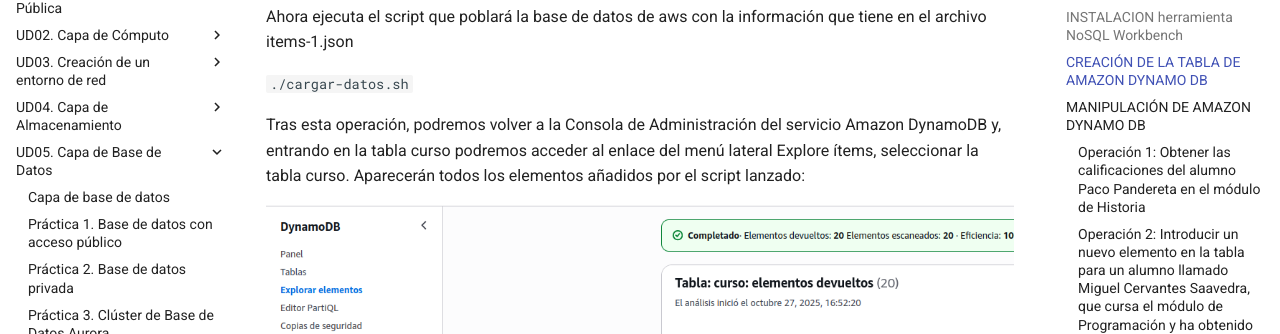
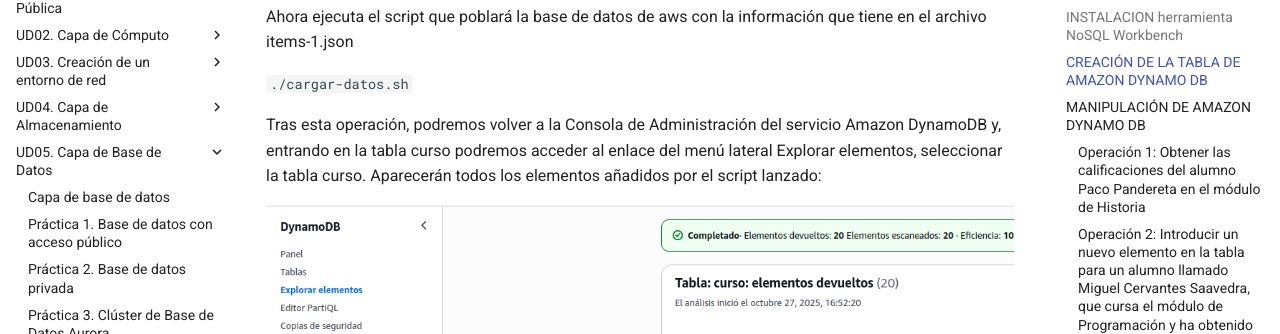
Before and after one commit to IES-CAMP-DE-MORVEDRE/optativa-cloud, an MkDocs documentation site: the page built from docs/ud05/bdpractica04.md, in a window 1280 px wide and 900 px high, scrolled down 2136 px. Shown: the part 145-479 px from the top of the window. Built offline with MkDocs 1.6.1 and Material for MkDocs 9.7.7, drawn with Linux system fonts in a browser that asks for light colours.

Commit message:
Fix typos and formatting in bdpractica04.md

```diff
--- a/docs/ud05/bdpractica04.md
+++ b/docs/ud05/bdpractica04.md
@@ -60,7 +60,7 @@
 
 `./cargar-datos.sh`
 
-Tras esta operación, podremos volver a la Consola de Administración del servicio Amazon DynamoDB y, entrando en la tabla curso podremos acceder al enlace del menú lateral Explore ítems, seleccionar la tabla curso. Aparecerán todos los elementos añadidos por el script lanzado:
+Tras esta operación, podremos volver a la Consola de Administración del servicio Amazon DynamoDB y, entrando en la tabla curso podremos acceder al enlace del menú lateral Explorar elementos, seleccionar la tabla curso. Aparecerán todos los elementos añadidos por el script lanzado:
 
 <img src="../images/ud05/bbdd-dyn1.png">
 
```
